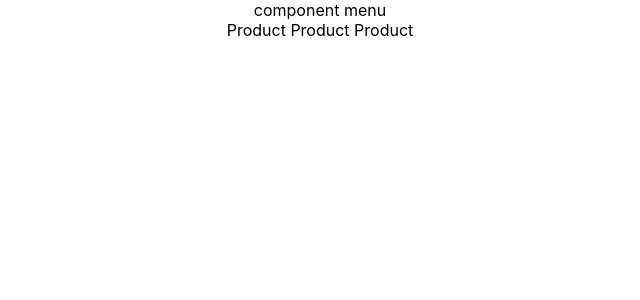
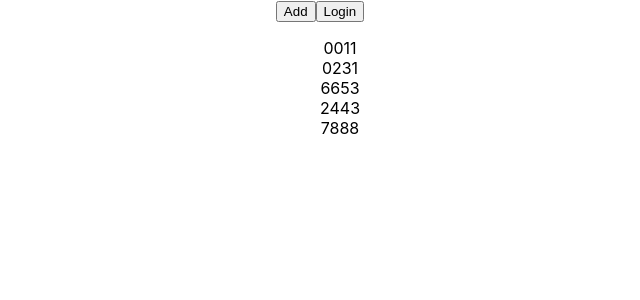
Before and after one commit to cbandara/my-inventory-app, a React (Create React App) app: page / in a window 1280 px wide. Shown: the top 300 px of the page, without its empty margins (320-960 px from the left). Built offline with nearby package versions, Linux system fonts and the light colour scheme.

Commit message:
built home screen

```diff
--- a/src/components/Menu.js
+++ b/src/components/Menu.js
@@ -3,7 +3,12 @@ import "./Menu.css";
 
 class Menu extends React.Component {
   render() {
-    return <div className="Menu">component menu</div>;
+    return (
+      <div className="Menu">
+        <button>Add</button>
+        <button>Login</button>
+      </div>
+    );
   }
 }
 
--- /dev/null
+++ b/src/components/ProductList.css
@@ -0,0 +1,3 @@
+ul {
+  list-style: none;
+}
--- a/src/components/ProductList.js
+++ b/src/components/ProductList.js
@@ -1,9 +1,19 @@
 import React from "react";
-import "./Board.css";
+import "./ProductList.css";
 
 class ProductList extends React.Component {
   render() {
-    return <div className="ProductList">Product Product Product</div>;
+    return (
+      <div className="ProductList">
+        <ul>
+          <li>0011</li>
+          <li>0231</li>
+          <li>6653</li>
+          <li>2443</li>
+          <li>7888</li>
+        </ul>
+      </div>
+    );
   }
 }
 
```
Also changed, not shown: src/Product.js (deleted), src/ProductList.css (deleted).
